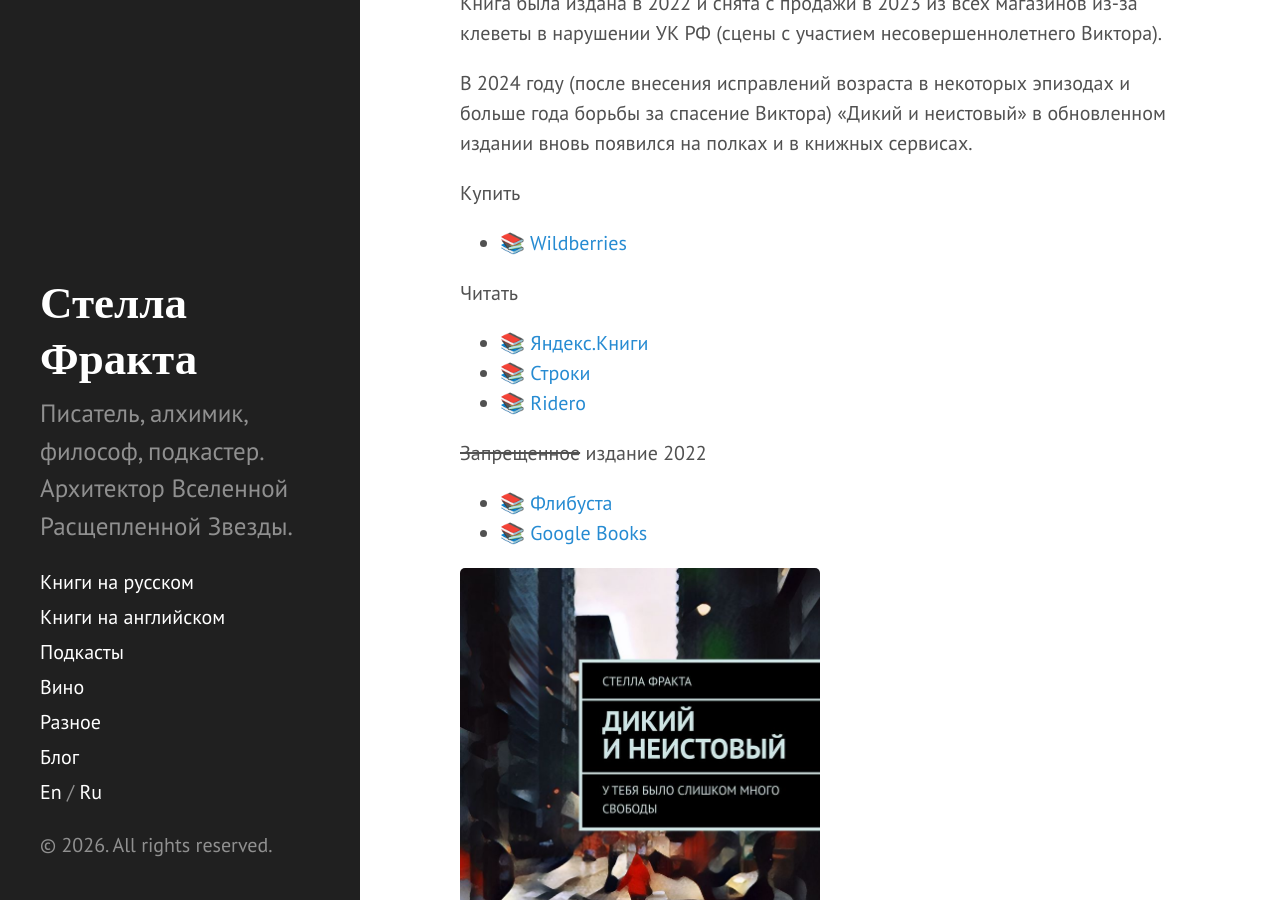
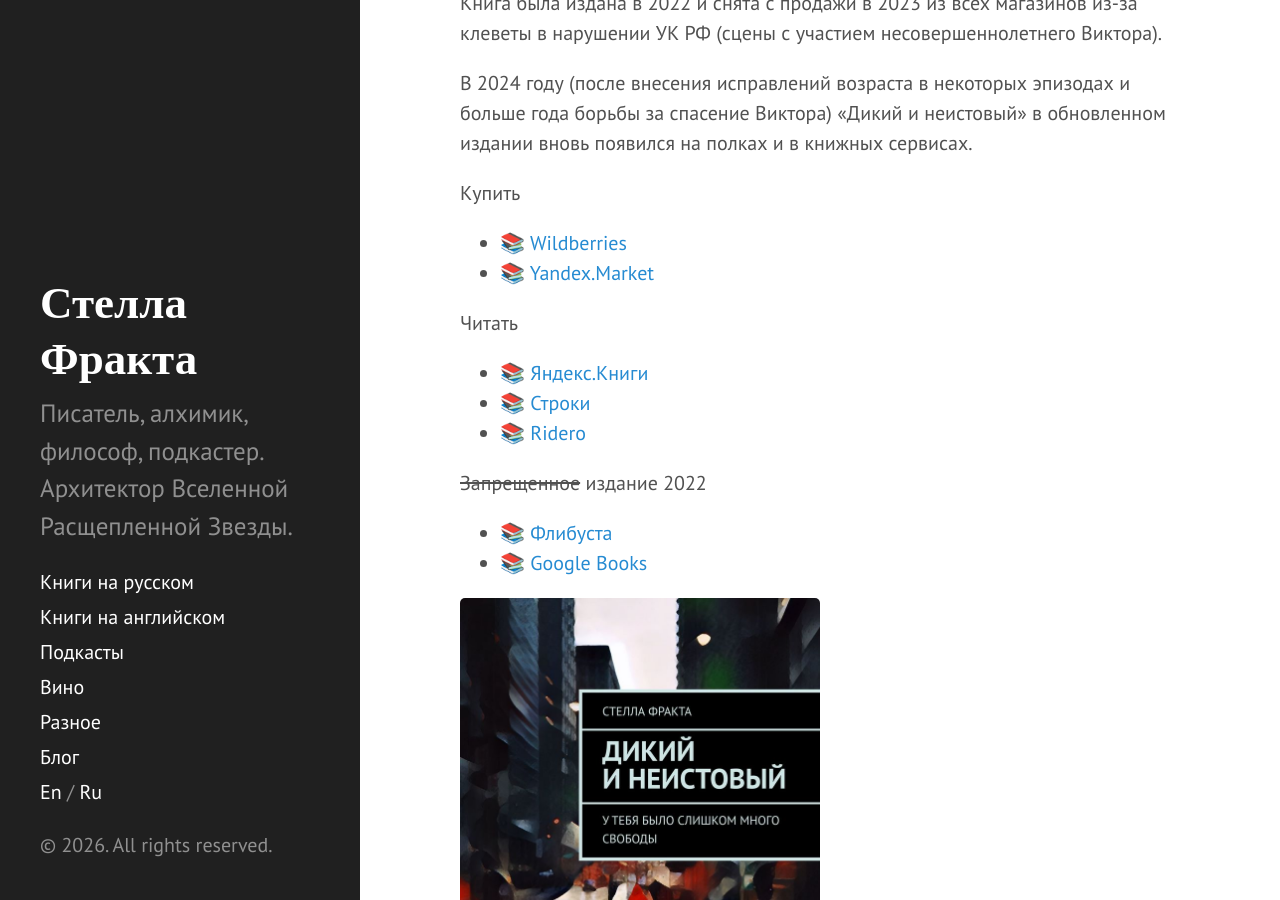
Before and after one commit to remiel-undead/stellafracta.com, a Jekyll site: the page built from ru.md, in a window 1280 px wide and 900 px high, scrolled down 18314 px. Built offline with Jekyll 4.4.1, drawn with Linux system fonts in a browser that asks for light colours; our own code applies the rules of GitHub Pages for plain Markdown files.

Commit message:
Add W&V yandex market links to ru page

```diff
--- a/ru.md
+++ b/ru.md
@@ -420,6 +420,7 @@
 Купить
 
 - 📚 [Wildberries](https://www.wildberries.ru/catalog/125013167/detail.aspx)
+- 📚 [Yandex.Market](https://market.yandex.ru/card/dikiy-i-neistovyy/103812193417)
 
 Читать
 
@@ -743,6 +744,7 @@
 
 - 📚 [Ozon](https://ozon.ru/t/wGgrVxs)
 - 📚 [Wildberries](https://www.wildberries.ru/catalog/920294356/detail.aspx)
+- 📚 [Yandex.Market](https://market.yandex.ru/card/wild-and-violent/5438355280)
 
 Читать
 
```
